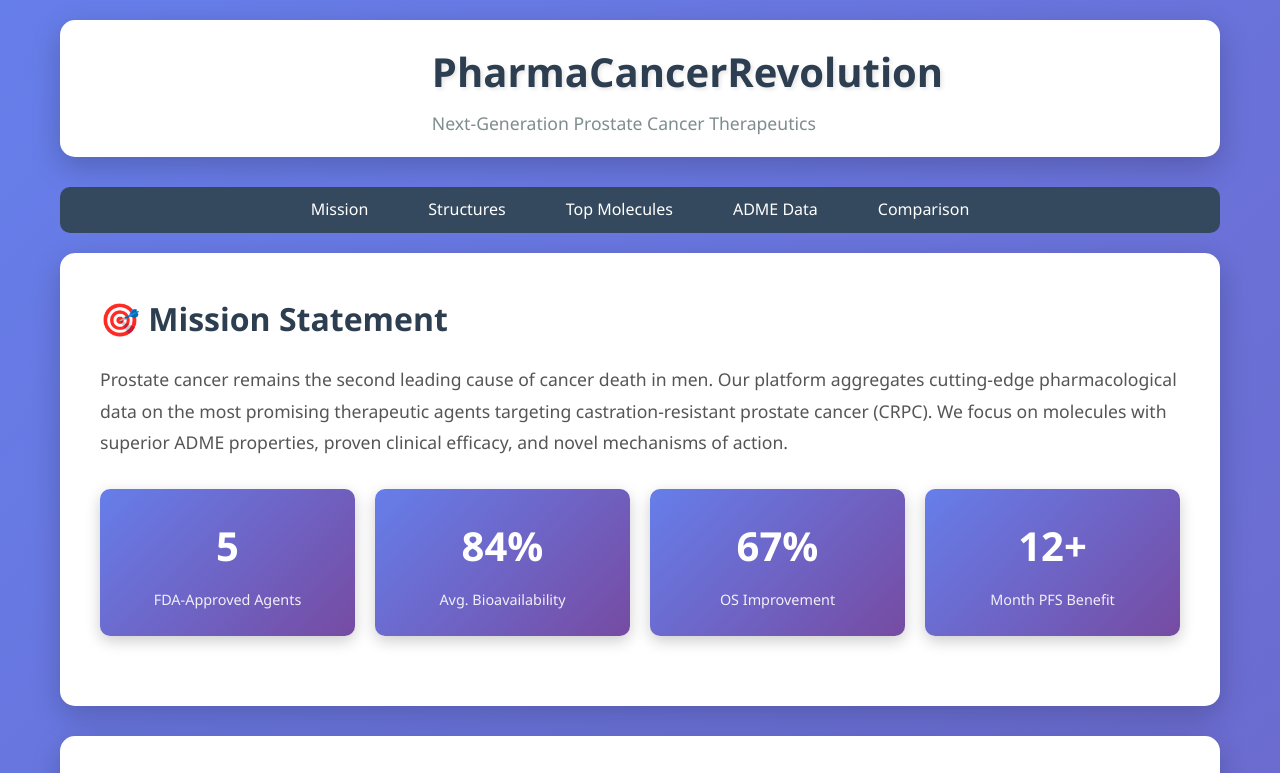
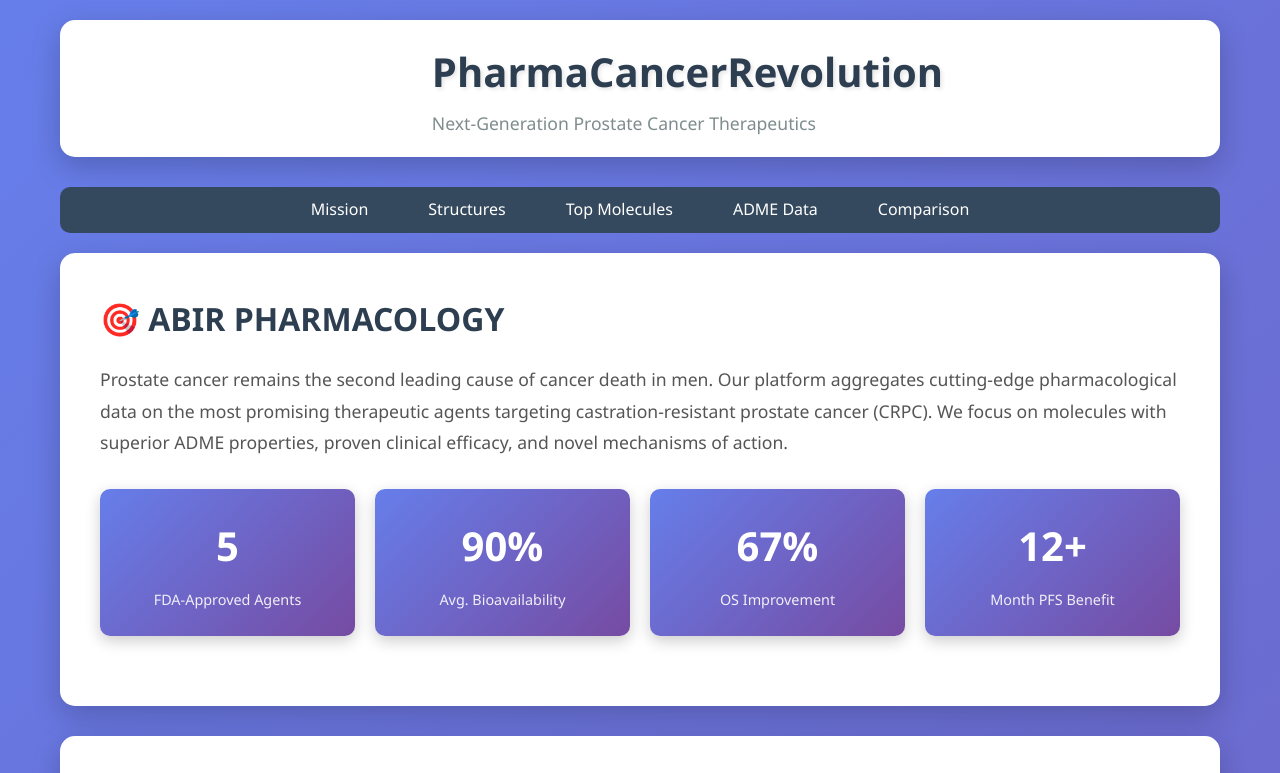
Before and after one commit to abirfirane74-create/PharmaCancerRevolution, a plain HTML site: page index.html in a window 1280 px wide. Shown: the top 773 px of the page. Drawn offline with Linux system fonts and the light colour scheme.

Commit message:
Update mission statement and bioavailability percentage (Abir)

```diff
--- a/index.html
+++ b/index.html
@@ -457,7 +457,7 @@
 
         <!-- Hero Section -->
         <section class="hero" id="mission">
-            <h2>🎯 Mission Statement</h2>
+            <h2>🎯 ABIR PHARMACOLOGY</h2>
             <p>
                 Prostate cancer remains the second leading cause of cancer death in men.
                 Our platform aggregates cutting-edge pharmacological data on the most promising
@@ -472,7 +472,7 @@
                     <div class="stat-label">FDA-Approved Agents</div>
                 </div>
                 <div class="stat-card">
-                    <div class="stat-number">84%</div>
+                    <div class="stat-number">90%</div>
                     <div class="stat-label">Avg. Bioavailability</div>
                 </div>
                 <div class="stat-card">
@@ -738,4 +738,3 @@
     </script>
 </body>
 </html>
-<p>Abir was here 💫</p>
```
